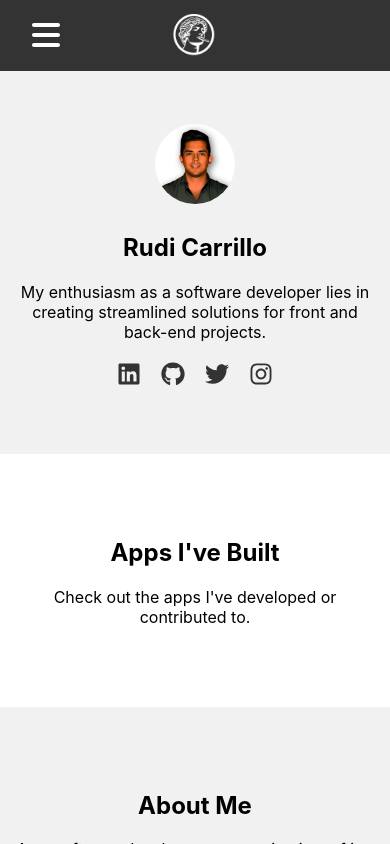
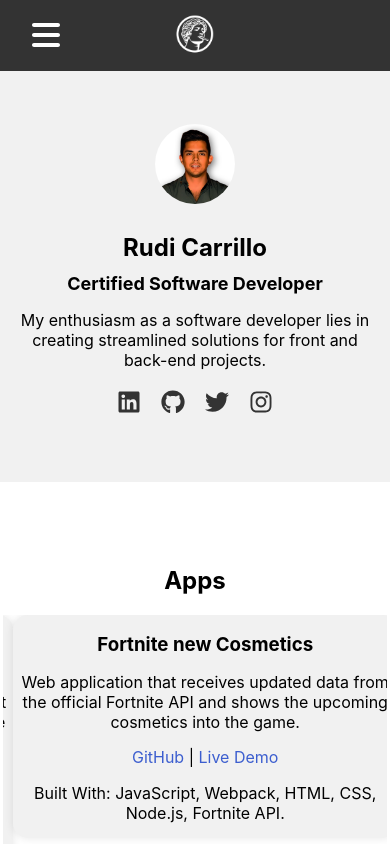
Before and after one commit to rudicarrilloypr/rc-portafolio, a React (Create React App) app: page / in a window 390 px wide. Shown: the top 844 px of the page. Built offline with nearby package versions, Linux system fonts and the light colour scheme.

Commit message:
Add slider and slick buttons

```diff
--- a/package.json
+++ b/package.json
@@ -17,7 +17,9 @@
     "react-router-dom": "^6.20.0",
     "react-scripts": "5.0.1",
     "react-scroll": "^1.9.0",
+    "react-slick": "^0.29.0",
     "sass": "^1.69.5",
+    "slick-carousel": "^1.8.1",
     "web-vitals": "^2.1.4"
   },
   "scripts": {
--- a/src/App.css
+++ b/src/App.css
@@ -1,3 +1,10 @@
+@import "~slick-carousel/slick/slick.css";
+@import "~slick-carousel/slick/slick-theme.css";
+
+html, body {
+  max-width: 100%;
+}
+
 .App {
   text-align: center;
 }
--- a/src/components/About/about.module.css
+++ b/src/components/About/about.module.css
@@ -2,4 +2,5 @@
 .about {
     padding: 4rem 1rem;
     background-color: #f1f1f1;
+    box-sizing: border-box;
   }
--- a/src/components/Apps/Apps.jsx
+++ b/src/components/Apps/Apps.jsx
@@ -1,13 +1,121 @@
 // Apps.jsx
 import React from 'react';
+import Slider from 'react-slick';
 import styles from './apps.module.css';
+import "slick-carousel/slick/slick.css";
+import "slick-carousel/slick/slick-theme.css";
+
+const projects = [
+  {
+    name: "Fortnite new Cosmetics",
+    url: "https://github.com/rudicarrilloypr/fortnite-api",
+    demo: "https://fortnite-api-new.netlify.app/",
+    description: "Web application that receives updated data from the official Fortnite API and shows the upcoming cosmetics into the game.",
+    builtWith: "JavaScript, Webpack, HTML, CSS, Node.js, Fortnite API."
+  },
+  {
+    name: "Air Purity: MÉXICO",
+    url: "https://github.com/rudicarrilloypr/my-air-quality-app",
+    demo: "https://airpurity-mx.netlify.app/",
+    description: "Mobile web application to check and provide Mexico's current air pollution quality and beautiful pictures of iconic Mexico places, coming from OpenWeather and Unsplash API.",
+    builtWith: "React, Webpack, JavaScript, HTML, CSS, Node.js, Unsplash API, OpenWeather API."
+  },
+  {
+    name: "Actions App",
+    url: "https://github.com/rudicarrilloypr/actions-app",
+    demo: "https://actions-app.onrender.com/",
+    description: "Mobile web application where you can manage your budget; you have a list of transactions associated with a category, so that you can see how much money you spent and on what.",
+    builtWith: "ROR, Javascript, CSS, Bootstrap, Node.js."
+  },
+  {
+    name: "Math Magicians",
+    url: "https://github.com/rudicarrilloypr/math-magicians",
+    demo: "https://magos-matematicos.netlify.app/",
+    description: "Website for all fans of mathematics. It is a Single Page App (SPA) that allows users to: Make simple calculations and get motivational quotes.",
+    builtWith: "React, JavaScript, Webpack, HTML, CSS, Node.js."
+  },
+  {
+    name: "To Do List",
+    url: "https://github.com/rudicarrilloypr/todo-list",
+    demo: "https://rudicarrilloypr.github.io/todo-list/dist/",
+    description: "A basic To-Do List app. SPA that allows you to add, edit, and delete tasks. It also allows you to mark tasks as done.",
+    builtWith: "Webpack, JavaScript, HTML, CSS."
+  },
+  {
+    name: "R&B Music World Tour",
+    url: "https://github.com/rudicarrilloypr/capstone-module-1",
+    demo: "https://rudicarrilloypr.github.io/capstone-module-1/main.html",
+    description: "Capstone project to test the learned skills into a conference page, module based on HTML, CSS and basic JavaScript. This project is part of the Microverse curriculum. The project contains a full description of an R&B Music World Tour.",
+    builtWith: "HTML, CSS, JavaScript."
+  },
+  {
+    name: "Book a Concert",
+    url: "https://github.com/Diegogagan2587/Book-a-concert-front-end",
+    demo: "https://book-a-concert.onrender.com/",
+    description: "Prototype website where the user can reserve concert tickets and also create their own concert or live event; This project was created to test the learned skills for the final full-stack capstone project of the Microverse program.",
+    builtWith: "Front-end: React, Redux, JavaScript, HTML, CSS, Bootstrap, Node.js. Back-end: Ruby on Rails, PostgreSQL, RSpec."
+  }
+];
+
+function NextArrow(props) {
+  const { className, onClick } = props;
+  return (
+    <div
+      className={`${className} ${styles.slickNext}`}
+      onClick={onClick}
+    />
+  );
+}
+
+function PrevArrow(props) {
+  const { className, onClick } = props;
+  return (
+    <div
+      className={`${className} ${styles.slickPrev}`}
+      onClick={onClick}
+    />
+  );
+}
 
 function Apps() {
+  const settings = {
+    dots: true,
+    infinite: true,
+    speed: 500,
+    slidesToShow: 1,
+    slidesToScroll: 1,
+    nextArrow: <NextArrow />,
+    prevArrow: <PrevArrow />,
+    centerMode: true, // Centra el slide actual
+    centerPadding: '12%', // Ajusta este valor para controlar cuánto de los slides adyacentes se muestra
+    responsive: [
+      {
+        breakpoint: 768,
+        settings: {
+          slidesToShow: 1,
+          slidesToScroll: 1,
+          arrows: false,
+          centerMode: false,
+        }
+      }
+    ]
+  };
+
   return (
     <section id="apps" className={styles.apps}>
-      <h1>Apps I've Built</h1>
-      <p>Check out the apps I've developed or contributed to.</p>
-      {/* Insert app listings here */}
+      <h1>Apps</h1>
+      <Slider {...settings}>
+        {projects.map((project, index) => (
+          <div key={index} className={styles.slide}>
+            <h3>{project.name}</h3>
+            <p>{project.description}</p>
+            <a href={project.url} target="_blank" rel="noopener noreferrer">GitHub</a>
+            <span> | </span>
+            <a href={project.demo} target="_blank" rel="noopener noreferrer">Live Demo</a>
+            <p>Built With: {project.builtWith}</p>
+          </div>
+        ))}
+      </Slider>
     </section>
   );
 }
--- a/src/components/Apps/apps.module.css
+++ b/src/components/Apps/apps.module.css
@@ -1,5 +1,99 @@
 /* apps.module.css */
 .apps {
-    padding: 4rem 1rem;
+  padding: 4rem 1rem;
+  background-color: #fff;
+  width: 100%;
+  box-sizing: border-box;
+}
+
+.slide {
+  padding: 15px;
+  text-align: center;
+  background: #f1f1f1;
+  border-radius: 15px;
+  box-shadow: 0px 0px 10px rgba(0, 0, 0, 0.1);
+  width: 20%; /* Reducir el ancho del recuadro */
+  height: 200px;
+  margin: 0 10px; /* Centrar horizontalmente en su espacio */
+}
+
+/* Estilos de las flechas */
+.slickNext, .slickPrev {
+  background-color: #a0a0a0;
+  border-radius: 50%;
+  height: 30px;
+  width: 30px;
+  display: flex;
+  align-items: center;
+  justify-content: center;
+  z-index: 10; /* Aumentar z-index para colocar sobre el contenido */
+  box-shadow: 0 0 10px rgba(0, 0, 0, 0.3);
+  color: black;
+  opacity: 0.7;
+  transition: opacity 0.3s;
+  position: absolute; /* Mantener la posición absoluta */
+  top: 50%; /* Alineación vertical en el centro */
+  transform: translateY(-50%); /* Centrar verticalmente */
+  box-sizing: border-box;
+}
+
+.slickPrev {
+  left: -19px; /* Alinear a la izquierda */
+}
+
+.slickNext {
+  right: -19px; /* Alinear a la derecha */
+}
+.slick-center .slide {
+  transform: scale(1.05); /* Escalar ligeramente el slide actual */
+  z-index: 5000; /* Asegurarse de que esté encima de los demás slides */
+}
+
+.slide a {
+  color: rgb(60, 94, 207);
+  text-decoration: none;
+  transition: color 0.3s ease;
+}
+
+.slide a:hover {
+  color: rgb(175, 191, 222);
+}
+
+.slide h3 {
+  margin-bottom: 10px;
+}
+
+.slide p {
+  margin-bottom: 15px;
+}
+
+
+/* Estilos para móviles */
+@media (max-width: 768px) {
+  .apps {
+    padding: 4rem 0.2rem;
     background-color: #fff;
+    width: 100%;
+    box-sizing: border-box;
   }
+  .slickNext, .slickPrev {
+    display: none; /* Ocultar flechas para dispositivos móviles */
+  }
+  .slide {
+    width: 90%; /* Ancho más grande en dispositivos móviles */
+    height: auto; /* Altura automática en dispositivos móviles */
+    padding: 0%;
+  }
+
+  .slick-slide.slick-center .slide {
+    transform: scale(1); /* Sin escala en dispositivos móviles */
+  }
+
+  .slick-slide.slick-center .slide {
+    transform: scale(1); /* Sin escala en dispositivos móviles */
+  }
+
+  .slide p {
+    margin-bottom: 15px;
+  }
+}
--- a/src/components/Navbar/navbar.module.css
+++ b/src/components/Navbar/navbar.module.css
@@ -10,6 +10,7 @@
     color: white;
     padding: 1rem;
     z-index: 1000;
+    box-sizing: border-box;
   }
 
   .logo {
@@ -43,13 +44,16 @@
   @media (max-width: 768px) {
     .navbar {
       justify-content: flex-start;
+      box-sizing: border-box;
     }
 
     .logo {
       position: absolute;
-      left: 46%;
+      left: 50%;
       transform: translateX(-50%);
-      top: 10px;
+      top: 12px;
+      width: auto;
+      height: 45px;
     }
 
     .navItems {
@@ -57,7 +61,7 @@
       flex-direction: column;
       position: absolute;
       top: 60px;
-      left: -4%;
+      left: 0;
       background-color: #333;
       width: 100%;
     }
--- a/src/components/Portfolio/Portfolio.jsx
+++ b/src/components/Portfolio/Portfolio.jsx
@@ -9,6 +9,7 @@
     <section id="portfolio" className={styles.portfolio}>
      <img src={profileImage} alt="Rudi Carrillo" className={styles.profileImage}/>
       <h1>Rudi Carrillo</h1>
+      <h2>Certified Software Developer</h2>
       <p>My enthusiasm as a software developer lies in creating streamlined solutions for front and back-end projects.</p>
       <div className={styles.socialLinks}>
         <a href="https://www.linkedin.com/in/rudi-carrillo/" target="_blank" rel="noopener noreferrer">
--- a/src/components/Portfolio/portfolio.module.css
+++ b/src/components/Portfolio/portfolio.module.css
@@ -4,6 +4,7 @@
     background-color: #f1f1f1;
     text-align: center;
     margin-top: 70px;
+    box-sizing: border-box;
   }
 
   .profileImage {
@@ -12,6 +13,12 @@
     border-radius: 50%;
     object-fit: cover;
     margin-bottom: 5px;
+  }
+
+  .portfolio h2 {
+   font-size: 20px;
+   margin-bottom: 2px;
+
   }
 
   .socialLinks {
@@ -42,4 +49,9 @@
     .portfolio {
       margin-top: 60px; /* Ajusta para móviles si es necesario */
     }
+    .portfolio h2 {
+      font-size: 18px;
+      margin-top: -9px;
     }
+
+    }
```
Also changed, not shown: 1 other file (tests, documents, lock files or other folders).
